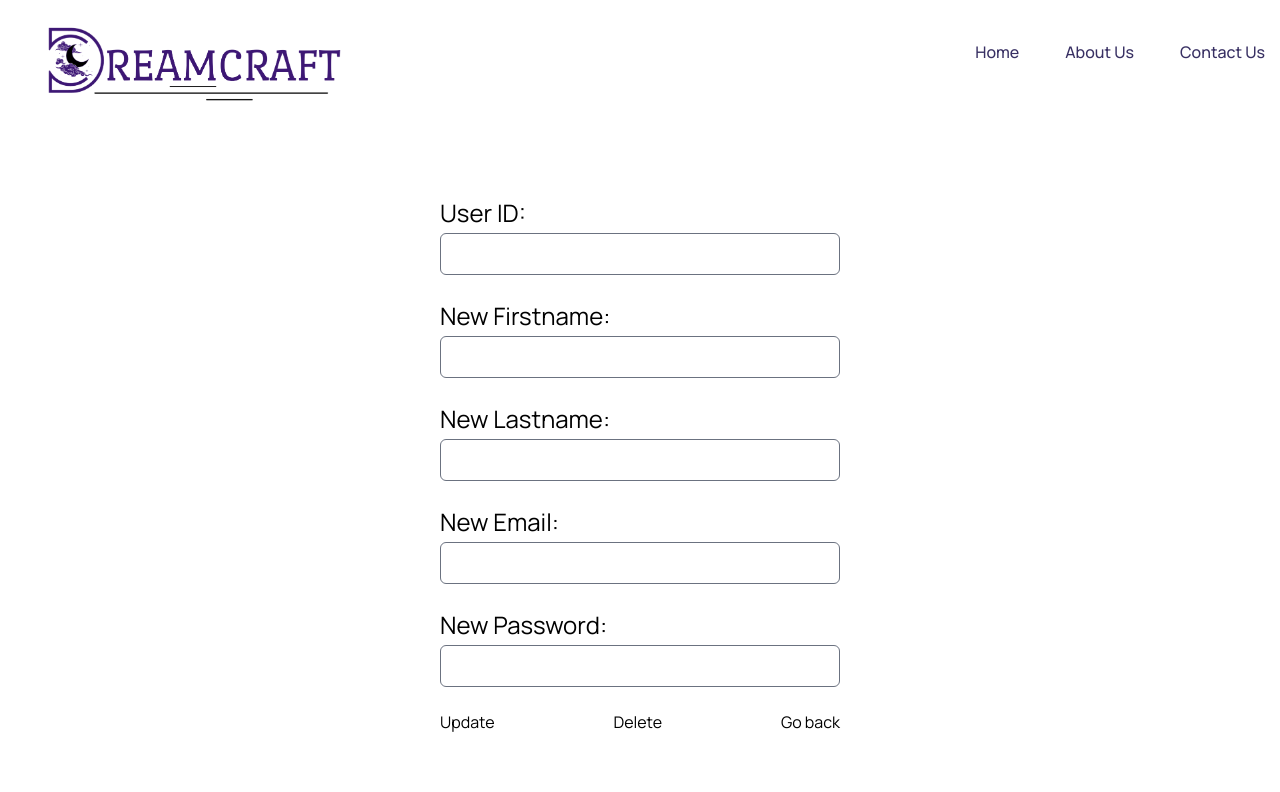
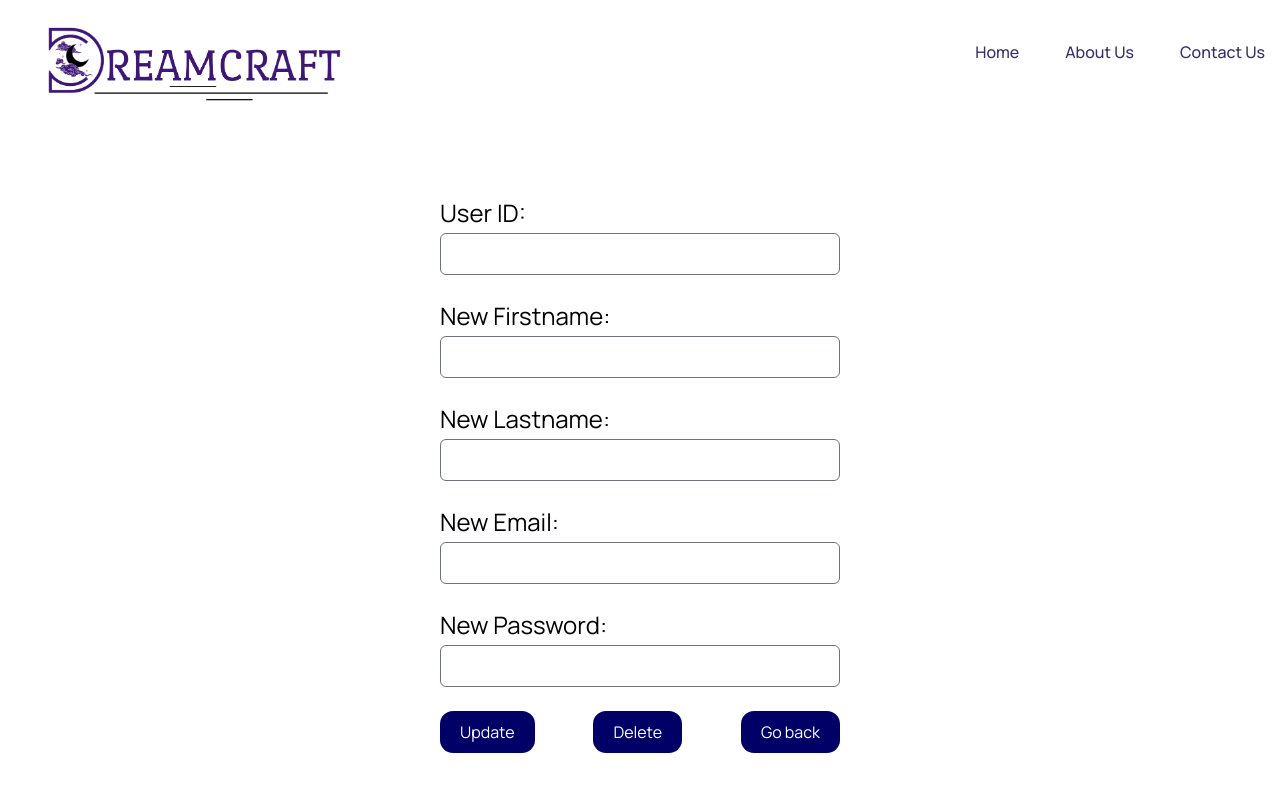
Before and after one commit to rhyss17/WebDreamcraft, a React (Create React App) app: page /adminupdateuser in a window 1280 px wide. Shown: the top 792 px of the page. Built offline with nearby package versions, Linux system fonts and the light colour scheme.

Commit message:
importing the CSS for AdminUpdateUser

```diff
--- a/src/pages/AdminUpdateUser/index.js
+++ b/src/pages/AdminUpdateUser/index.js
@@ -2,6 +2,8 @@ import React, { useState } from "react";
 import { useNavigate } from "react-router-dom";
 import Header from "components/Header";
 import { Button } from "components";
+import './update.css';
+
 
 const AdminNewPage = () => {
   const navigate = useNavigate();
@@ -167,16 +169,15 @@ const AdminNewPage = () => {
             </label>
           </div>
           <div className="flex justify-between w-full max-w-[400px]">
-          <Button type="button" onClick={handleUpdate}>
-            Update
-          </Button>
-          <Button type="button" onClick={handleDelete}>
-            Delete
-          </Button>
-
-        <Button type="button" onClick={() => navigate("/adminviewuserone")}>
-          Go back
-        </Button>
+          <button className="custom-btn update-btn" type="button" onClick={handleUpdate}>
+          Update
+        </button>
+        <button className="custom-btn delete-btn" type="button" onClick={handleDelete}>
+          Delete
+        </button>
+        <button className="custom-btn go-back-btn" type="button" onClick={() => navigate("/adminviewestablishmentone")}>
+        Go back
+      </button>
         </div>
         </form>
         {showConfirmation && (
```
